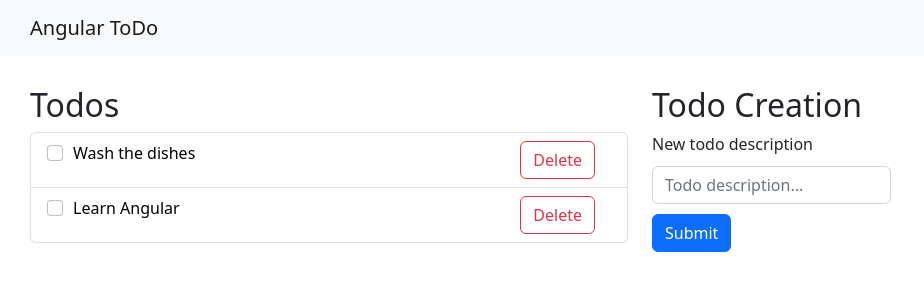
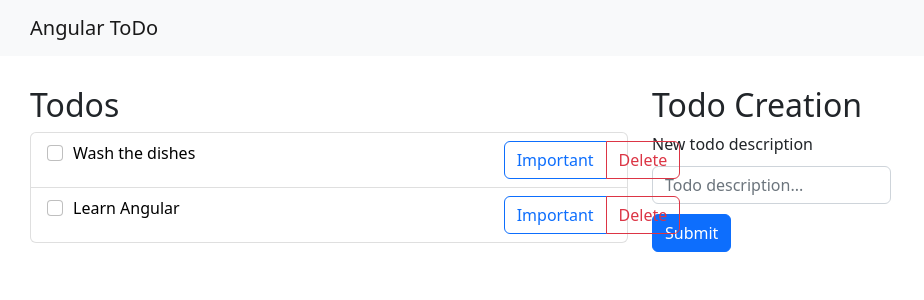
Before and after one commit to Txxxthless/AngularTodoList, an Angular app: page / in a window 1280 px wide. Shown: the top 300 px of the page, without its empty margins (0-924 px from the left). Built offline with nearby package versions, Linux system fonts and the light colour scheme.

Commit message:
Added important feature

```diff
--- a/src/app/models/todo.model.ts
+++ b/src/app/models/todo.model.ts
@@ -1,9 +1,11 @@
 export class Todo {
   description: string;
   isDone: boolean;
+  isImportant: boolean;
 
   constructor(description: string) {
     this.description = description;
     this.isDone = false;
+    this.isImportant = false;
   }
 }
--- a/src/app/services/todo.service.ts
+++ b/src/app/services/todo.service.ts
@@ -33,4 +33,13 @@
     );
     this.todosChanged.emit(this.todos.slice());
   }
+
+  toggleTodoImportant(todo: Todo) {
+    const toChangeTodo: Todo = this.todos.find(
+      (todoItem) => todoItem.description === todo.description
+    );
+    toChangeTodo.isImportant = !toChangeTodo.isImportant;
+    this.todosChanged.emit(this.todos.slice());
+    console.log('!!');
+  }
 }
--- a/src/app/todo/todo.component.html
+++ b/src/app/todo/todo.component.html
@@ -1,5 +1,22 @@
-<div class="row" style="padding-left: 0px; padding-right: 20px">
+<div class="row" style="padding-left: 0px; padding-right: 40px">
   <div class="col-10">
+    <svg
+      xmlns="http://www.w3.org/2000/svg"
+      width="20"
+      height="20"
+      fill="currentColor"
+      class="bi bi-exclamation-circle"
+      viewBox="0 0 16 16"
+      style="margin-right: 15px; color: tomato"
+      *ngIf="todo.isImportant"
+    >
+      <path
+        d="M8 15A7 7 0 1 1 8 1a7 7 0 0 1 0 14zm0 1A8 8 0 1 0 8 0a8 8 0 0 0 0 16z"
+      />
+      <path
+        d="M7.002 11a1 1 0 1 1 2 0 1 1 0 0 1-2 0zM7.1 4.995a.905.905 0 1 1 1.8 0l-.35 3.507a.552.552 0 0 1-1.1 0L7.1 4.995z"
+      />
+    </svg>
     <input
       class="form-check-input"
       type="checkbox"
@@ -14,7 +31,14 @@
       {{ todo.description }}
     </label>
   </div>
-  <div class="col-1">
+  <div class="btn-group col-2">
+    <button
+      type="button"
+      class="btn btn-outline-primary"
+      (click)="onToggleTodoImporant()"
+    >
+      Important
+    </button>
     <button
       class="btn btn-outline-danger d-flex justify-content-end"
       (click)="onDeleteTodo()"
--- a/src/app/todo/todo.component.ts
+++ b/src/app/todo/todo.component.ts
@@ -23,4 +23,8 @@
   onDeleteTodo() {
     this.todoService.deleteTodo(this.todo);
   }
+
+  onToggleTodoImporant() {
+    this.todoService.toggleTodoImportant(this.todo);
+  }
 }
```
